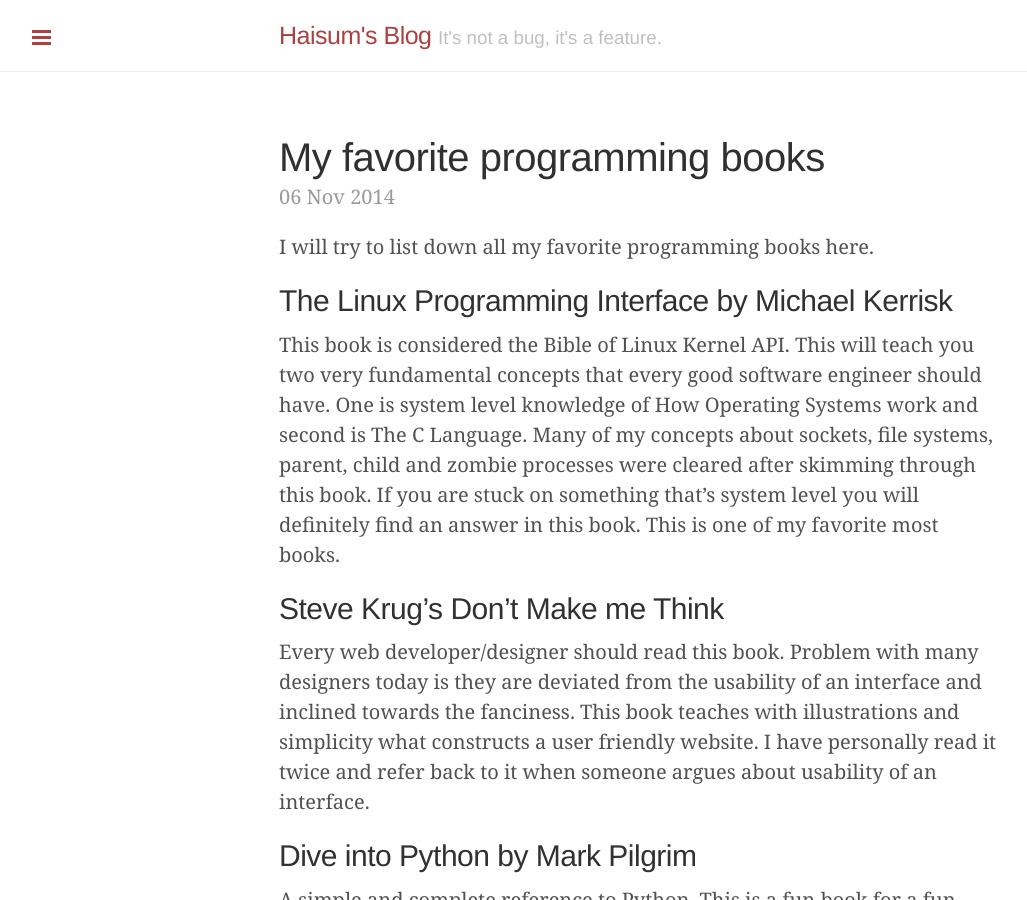
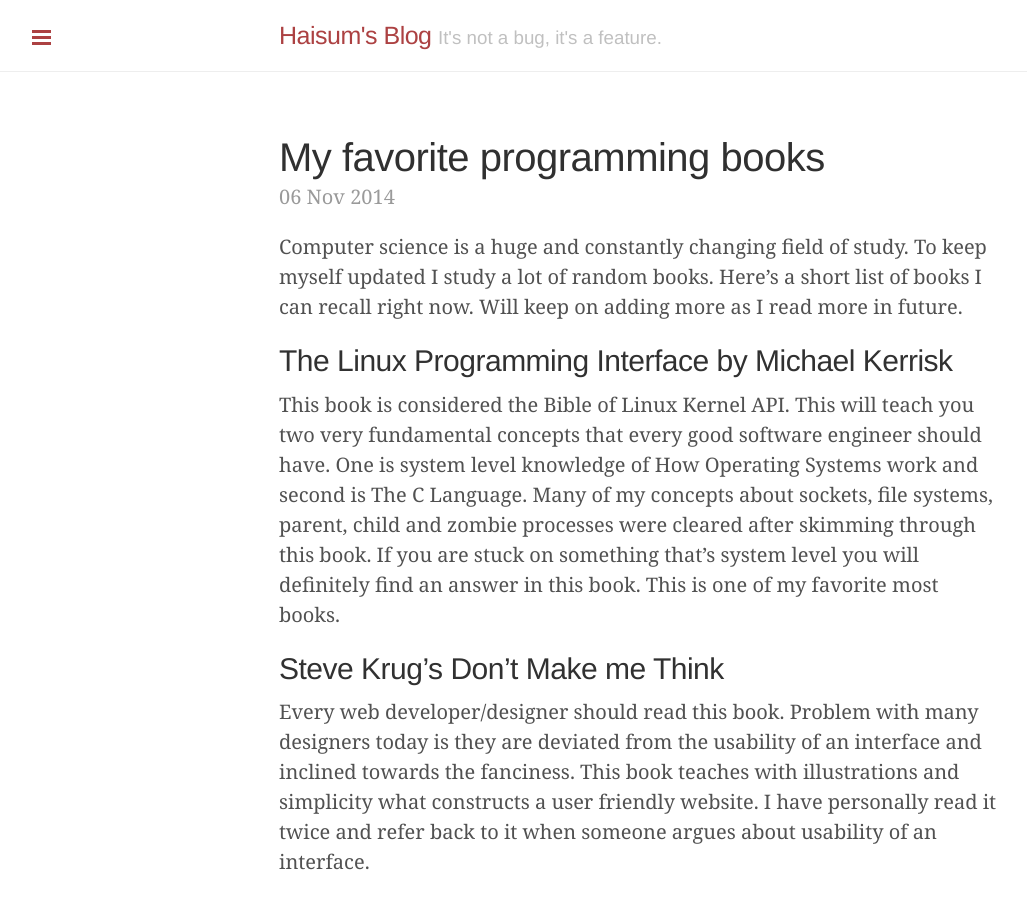
Before and after one commit to haisum/haisum.github.io, a Jekyll site: the page built from _posts/2014-11-06-my-favorite-programming-books.md, in a window 1280 px wide and 900 px high. Shown: the whole window, without its empty margins (1-1028 px from the left). Built offline with Jekyll 4.4.1, drawn with Linux system fonts in a browser that asks for light colours; Markdown is read by kramdown in place of the engine named in the settings; comment, search, counter and statistics services are not loaded.

Commit message:
Changing first pera of favorite programming books post

```diff
--- a/_posts/2014-11-06-my-favorite-programming-books.md
+++ b/_posts/2014-11-06-my-favorite-programming-books.md
@@ -2,7 +2,8 @@
 layout: post
 title: My favorite programming books
 ---
-I will try to list down all my favorite programming books here.
+
+Computer science is a huge and constantly changing field of study. To keep myself updated I study a lot of random books. Here's a short list of books I can recall right now. Will keep on adding more as I read more in future.
 
 The Linux Programming Interface by Michael Kerrisk
 -------------
```
